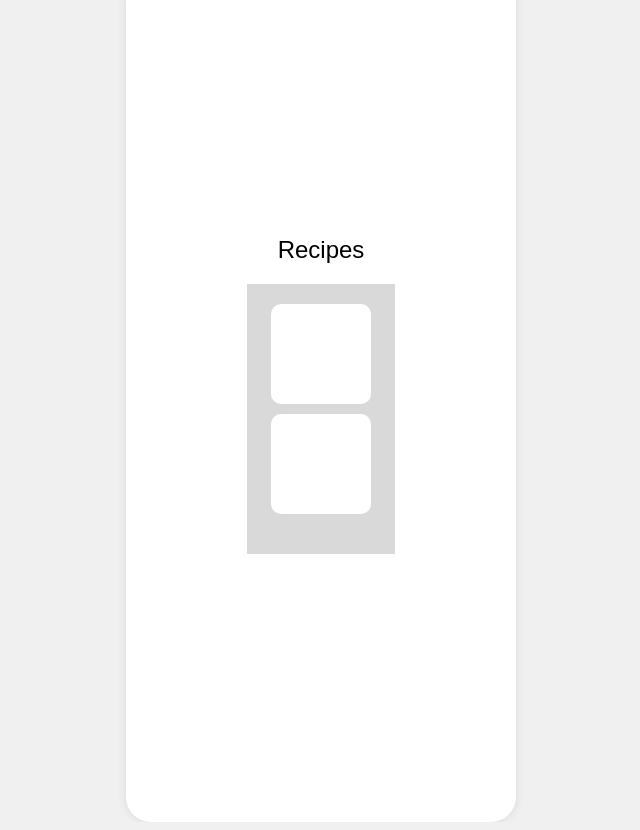
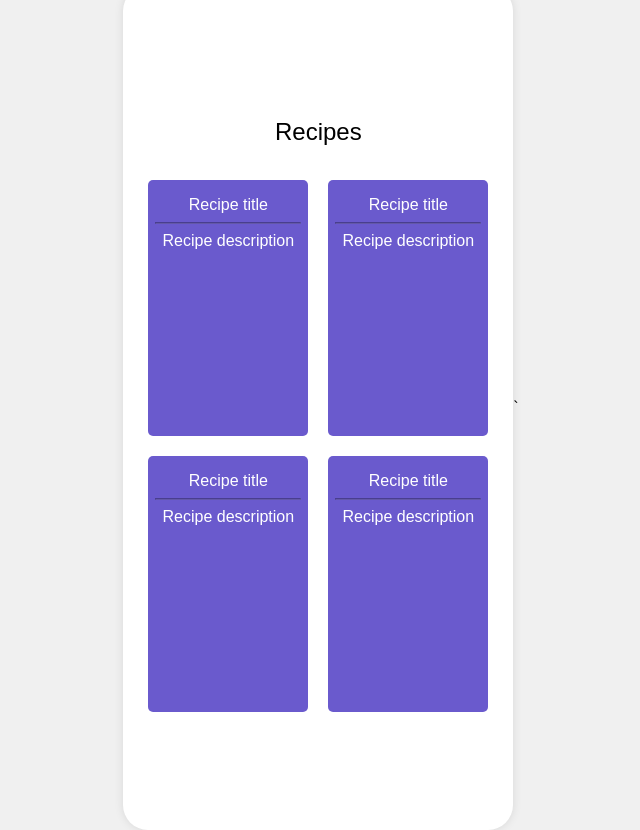
Before and after one commit to software-students-fall2023/2-web-app-exercise-team-2, a Flask app: page /mainscreen in a window 1280 px wide. Shown: the whole page, without its empty margins (319-959 px from the left). Run offline with Flask 3, Linux system fonts and the light colour scheme; a database or web service that is not in the repository returns one stand-in record (values such as "Sample title").

Commit message:
added recipe containers etc

```diff
--- a/templates/mainscreen.html
+++ b/templates/mainscreen.html
@@ -9,7 +9,6 @@
         body {
             font-family: Arial, sans-serif;
             background-color: #f0f0f0;
-            margin: 0;
             display: flex;
             justify-content: center;
             align-items: center;
@@ -30,13 +29,20 @@
         }
 
         .container {
-            width: 300px;
-            text-align: center;
+            width: 22.5em;
+            display: flex;
+            flex-wrap: wrap;
+            justify-content: space-between;
+            overflow-x: auto;
+            white-space: nowrap;
         }
 
         .title {
             font-size: 24px;
-            margin-bottom: 20px;
+            text-align: center;
+            margin-top: 1em;
+            margin-bottom: 1em;
+
         }
 
         .input {
@@ -60,64 +66,55 @@
             box-sizing: border-box;
         }
 
-        .recipeContainer {
-            width: 300px;
-            height: 250px;
-            background: #D9D9D9;
-            padding: 10px;
-            margin-bottom: 10px;
-            margin-left: auto;
-            margin-right: auto;
-            width: 8em;
-            flex-direction: column;
-            /* stack children vertically */
-            align-items: center;
-            /* center children horizontally */
-            justify-content: center;
-            /* center children vertically */
+        .recipe {
+            flex: 1 1 150px;
+            background-color: slateblue;
+            color: white;
+            height: 15em;
+            text-align: center;
+            padding-top: 1em;
+            border-radius: 5px;
+            margin: 10px;
         }
 
-        .recipePhoto {
-            margin: 10px auto;
-            margin-left: auto;
-            margin-right: auto;
-
-            width: 100px;
-            height: 100px;
-            border-radius: 10px;
-            background-color: #fff;
-        }
-
-        .recipeDescription {
-            margin: 10px auto;
-            top: 18px;
-            margin-left: auto;
-            margin-right: auto;
-            width: 8em;
-            border-radius: 10px;
-            width: 100px;
-            height: 100px;
-            background-color: #fff;
+        .bar {
+            width: 90%;
+            border-color: black;
+            opacity: 30%;
         }
     </style>
 </head>
 
 <body>
     <div class="phone-container">
+
+
+        <div class="title">Recipes</div>
+
+
         <div class="container">
-            <div class="title">Recipes</div>
-
-            <div class=recipeContainer>
-                <div class="recipePhoto">
-
-                </div>
-                <div class="recipeDescription">
-
+            <div class="recipe">Recipe title<div>
+            <!-- need to make a class for the description so that the text doesn't overflow -->
+                    <hr class="bar"> Recipe description
                 </div>
             </div>
+            <div class="recipe">Recipe title<div>
+                    <hr class="bar"> Recipe description
+                </div>
+            </div>
+            <div class="recipe">Recipe title<div>
+                    <hr class="bar"> Recipe description
+                </div>
+            </div>
+            <div class="recipe">Recipe title<div>
+                    <hr class="bar"> Recipe description
+                </div>
+            </div>
+        </div>
 
-        </div>
+
     </div>
-</body>
+    </div>
+</body>`
 
 </html>
```
